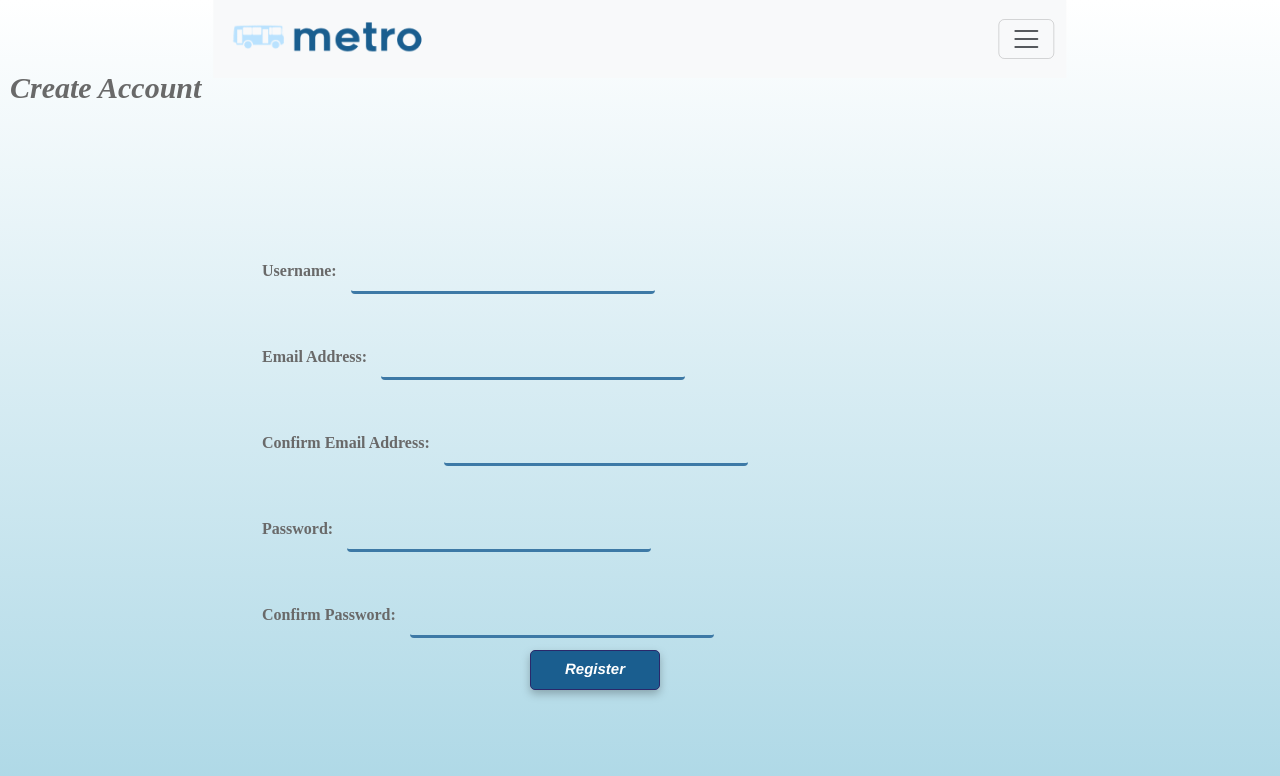
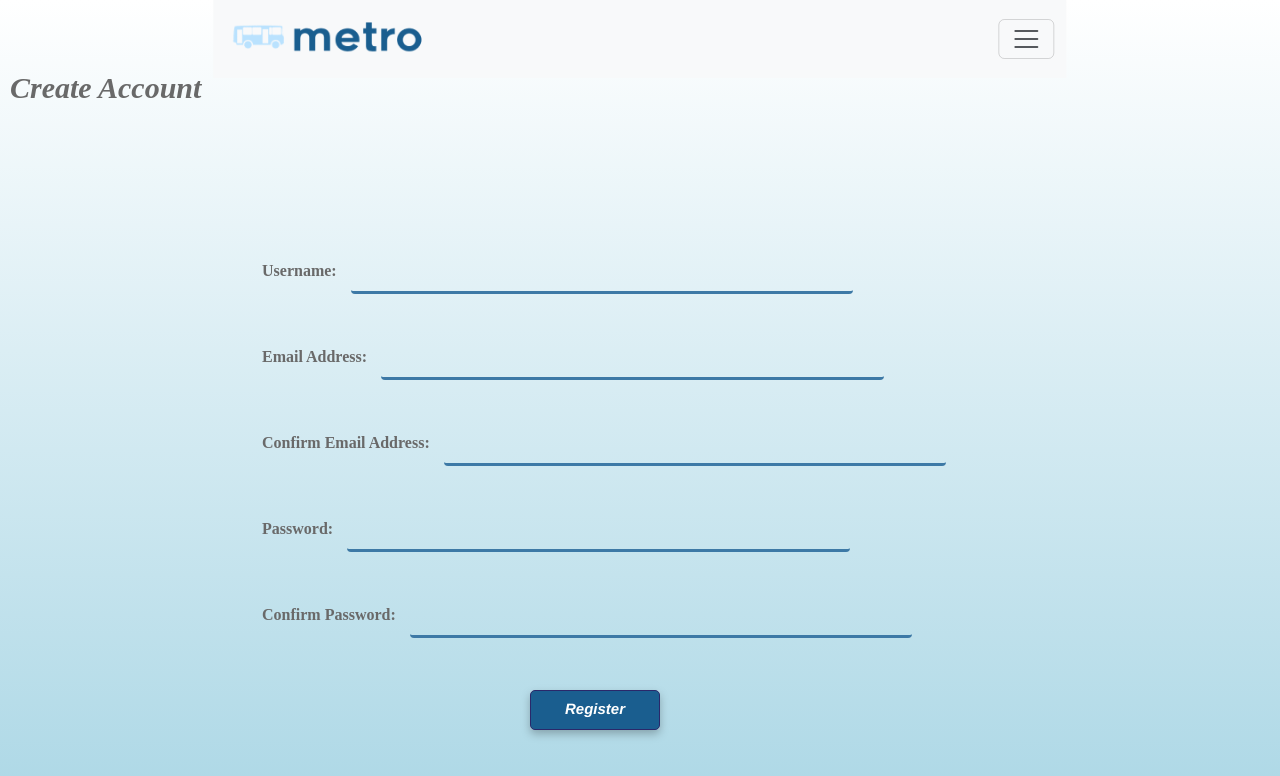
Before and after one commit to nicki-choo/CS203_MetroApp, a Flask app: page /register in a window 1280 px wide; the page is wider, and only the part inside the window is pictured. Shown: the top 776 px of that part. Run offline with Flask 3, Linux system fonts and the light colour scheme.

Commit message:
flash messages functional, currently cleaning up register page

```diff
--- a/static/styles.css
+++ b/static/styles.css
@@ -140,7 +140,7 @@ text-align: left;
 }
 
 .register-form-group input {
-  width: auto;
+  width: 40%;
   padding: 8px;
   border: transparent ;
   border-bottom: 3px solid #3D79A6;
@@ -159,7 +159,7 @@ position: absolute;
 width: 130px;
 height: 40px;
 left: 530px;
-top: 650px;
+top: 690px;
 
 filter: drop-shadow(0px 4px 4px rgba(0, 0, 0, 0.25));
 box-sizing: border-box;
```
